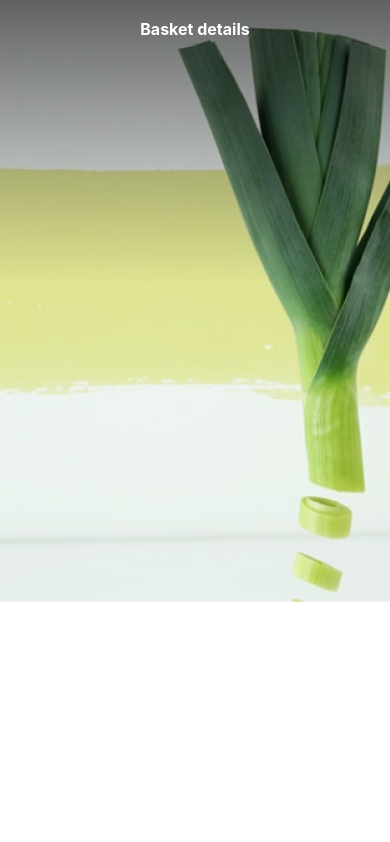
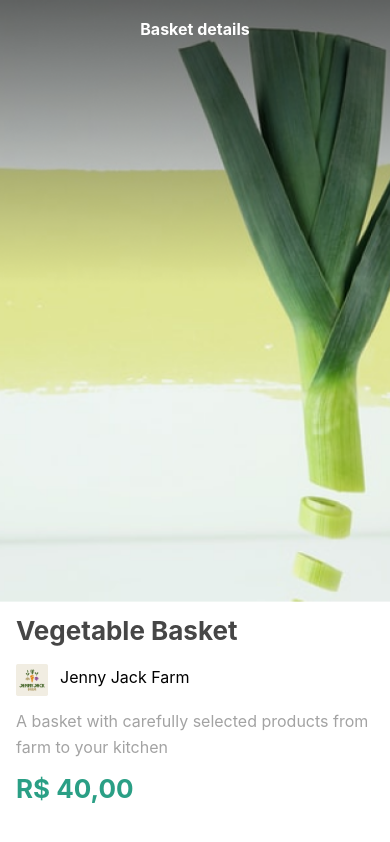
Before and after one commit to RaffeuL/Orgs-Alura, a React Native app: screen / in a window 390 px wide. Built offline with nearby package versions, Linux system fonts and the light colour scheme.

Commit message:
basket details

```diff
--- a/src/screens/Basket.js
+++ b/src/screens/Basket.js
@@ -1,6 +1,8 @@
 import React from 'react';
-import { Image,Text, StyleSheet, Dimensions } from 'react-native';
+import { Image,Text, StyleSheet, Dimensions, View } from 'react-native';
+
 import top from '../../assets/topo.png';
+import logo from '../../assets/logo.png';
 
 const width = Dimensions.get('screen').width;
 
@@ -8,6 +10,16 @@
     return <>
     <Image source={top}  style={styles.top} />
     <Text style={styles.title} >Basket details</Text>
+
+    <View style={styles.basket}>
+        <Text style={styles.name}>Vegetable Basket</Text>
+        <View style={styles.farm}>
+            <Image source={logo} style={styles.farmImage}/>
+            <Text style={styles.farmName}>Jenny Jack Farm</Text>
+        </View>
+        <Text style={styles.description}>A basket with carefully selected products from farm to your kitchen</Text>
+        <Text style={styles.price}>R$ 40,00 </Text>
+    </View>
     </>
 
 }
@@ -26,5 +38,42 @@
         color: "white",
         fontWeight: "bold",
         padding: 16,
+    },
+    basket: {
+        paddingVertical: 8,
+        paddingHorizontal: 16,
+    },
+    name: {
+        color: "#464646",
+        fontSize: 26,
+        lineHeight: 42,
+        fontWeight: "bold",
+
+    },
+    farm: {
+        flexDirection: "row",
+        paddingVertical: 12,
+    },
+    farmImage:{
+        width: 32,
+        height: 32,
+    },
+    farmName: {
+        fontSize: 16,
+        lineHeight: 26,
+        marginLeft: 12,
+
+    },
+    description: {
+        color: "#A3A3A3",
+        fontSize: 16,
+        lineHeight: 26,
+    },
+    price: {
+        color: "#2A9F85",
+        fontWeight: "bold",
+        fontSize: 26,
+        lineHeight: 42,
+        marginTop: 8,
     }
 })
```
